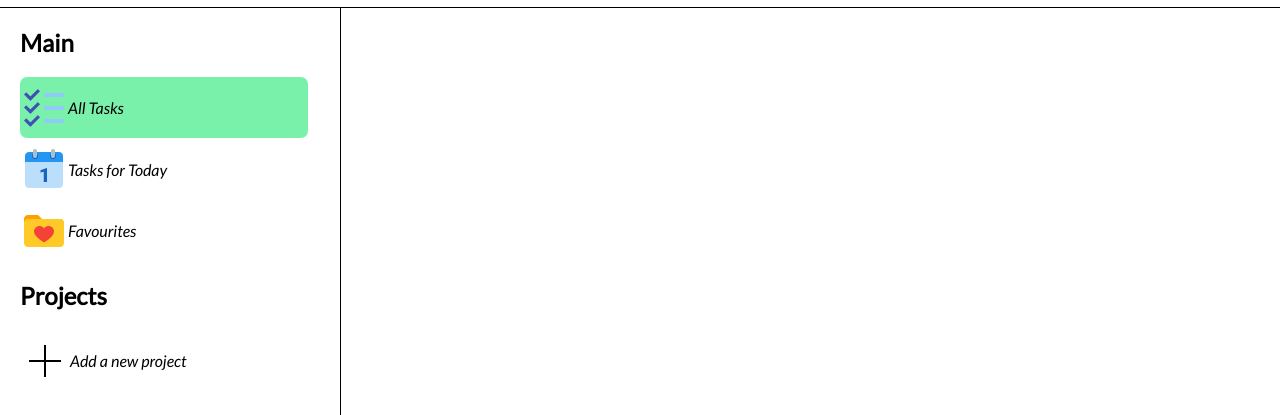
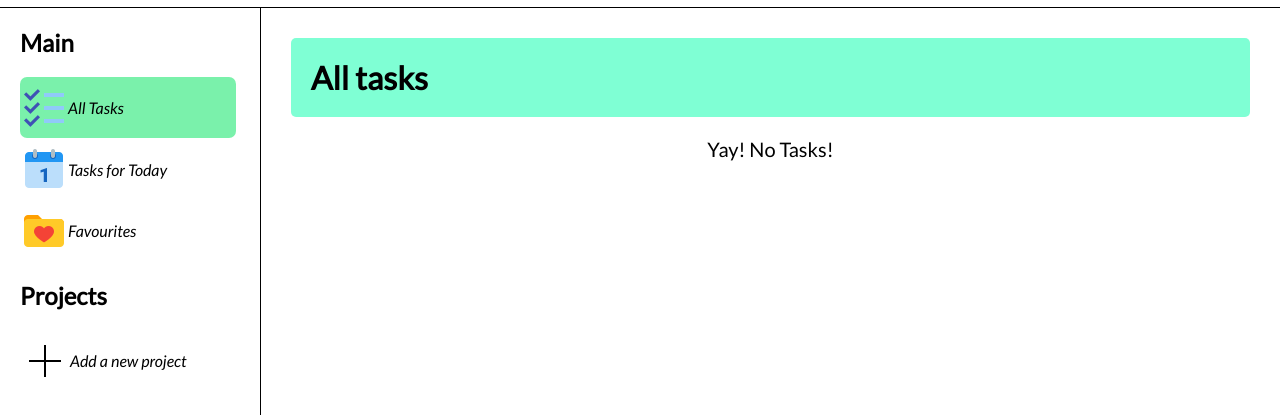
Before and after one commit to alanantony24/odin-todo, a website built with webpack: page dist/index.html in a window 1280 px wide. Shown: the part 63-478 px from the top of the page. Built offline with Linux system fonts and the light colour scheme.

Commit message:
added split window for sidebar and tasks list

```diff
--- a/src/style.css
+++ b/src/style.css
@@ -55,6 +55,12 @@ h4 {
     margin-right: 25px;
 }
 
+.splitContent {
+    display: flex;
+    width: 100%;
+    flex-direction: row;
+}
+
 .sideBar {
     display: flex;
     flex-direction: column;
@@ -102,6 +108,24 @@ h4 {
     opacity: 0 !important;
 }
 
+.listOfTasks {
+    margin: 30px;
+    width: 100%;
+    height: 20%;
+}
+
+.listOfTasks > h1 {
+    background-color: aquamarine;
+    padding: 20px;
+    border-radius: 5px;
+}
+
+.listOfTasks > p {
+    font-family: 'Lato', sans-serif;
+    font-size: 20px;
+    text-align: center;
+}
+
 label {
     width: 50px;
     height: 25px;
```
Also changed, not shown: dist/index.html, dist/main.js, src/modules/createProjects.js (added), src/modules/createTasks.js (added).
